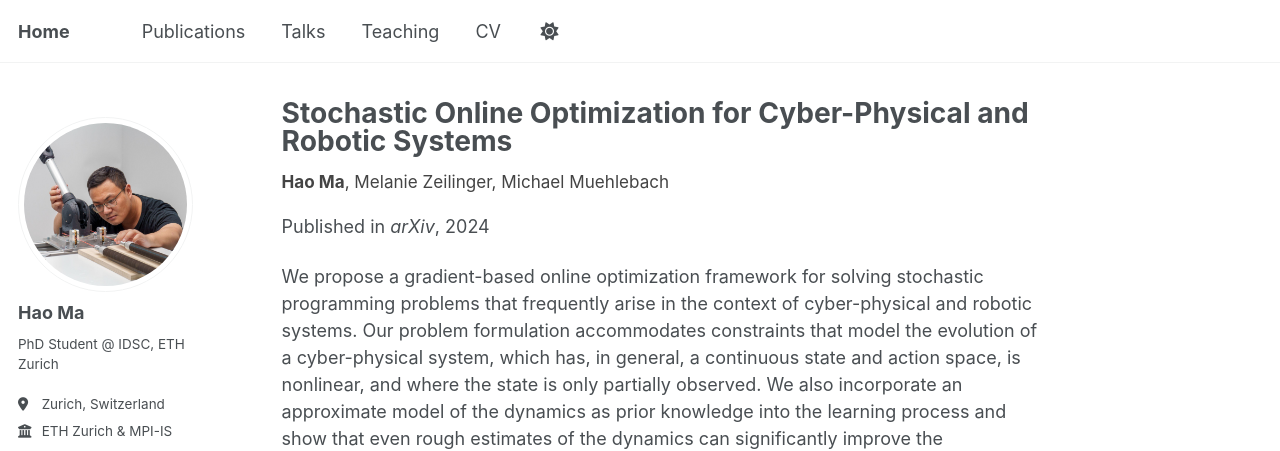
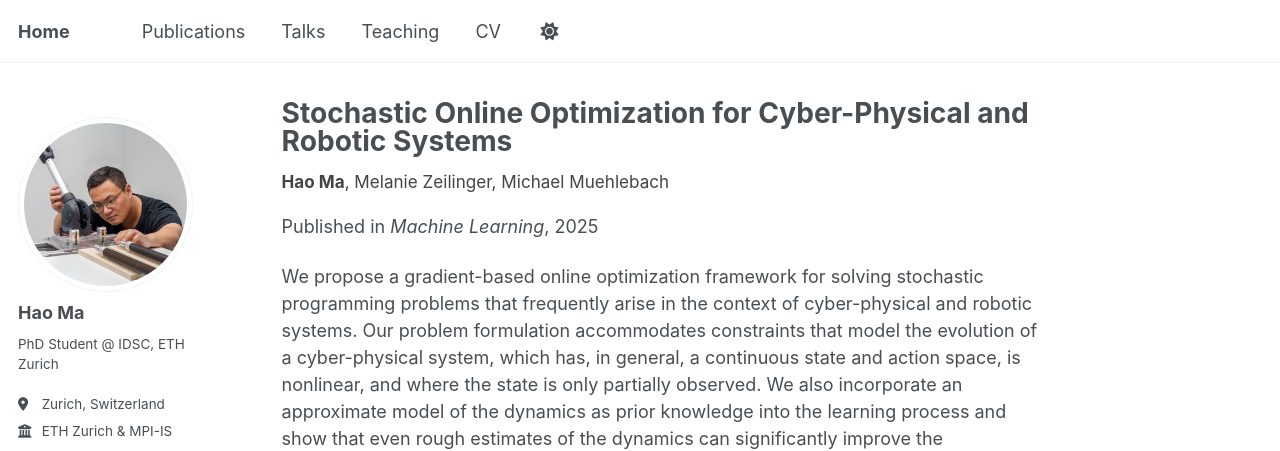
Before and after one commit to HaoMAFRLu/HaoMAFRLu.github.io, a Jekyll site: the page built from _publications/stochastic_optimization.md, in a window 1280 px wide and 1344 px high. Shown: the top 451 px of the window. Built offline with Jekyll 4.4.1, drawn with Linux system fonts in a browser that asks for light colours; some web fonts are replaced; a script that is not in the unit is left out.

Commit message:
update publication info for stochastic optimization paper

```diff
--- a/_publications/stochastic_optimization.md
+++ b/_publications/stochastic_optimization.md
@@ -4,12 +4,12 @@ authors: "<b>Hao Ma</b>,  Melanie Zeilinger, Michael Muehlebach"
 header:
   teaser: "/pubs/estimate.png"
 collection: publications
-category: others  # manuscripts, conferences
+category: manuscripts  # manuscripts, conferences
 permalink: /publication/stochastic-optimization
 excerpt: ''
-date: 2024-04-08
-venue: 'arXiv'
-paperurl: 'https://arxiv.org/abs/2404.05318'
+date: 2025-12-18
+venue: 'Machine Learning'
+paperurl: 'https://link.springer.com/article/10.1007/s10994-025-06929-4'
 # slidesurl: "https://mysite.com/slides.pdf"
 bibtexurl: "../files/bibtex-stochastic-optimization.bib"
 video: 'https://www.youtube.com/watch?v=OLVvKGba7PA'
```
